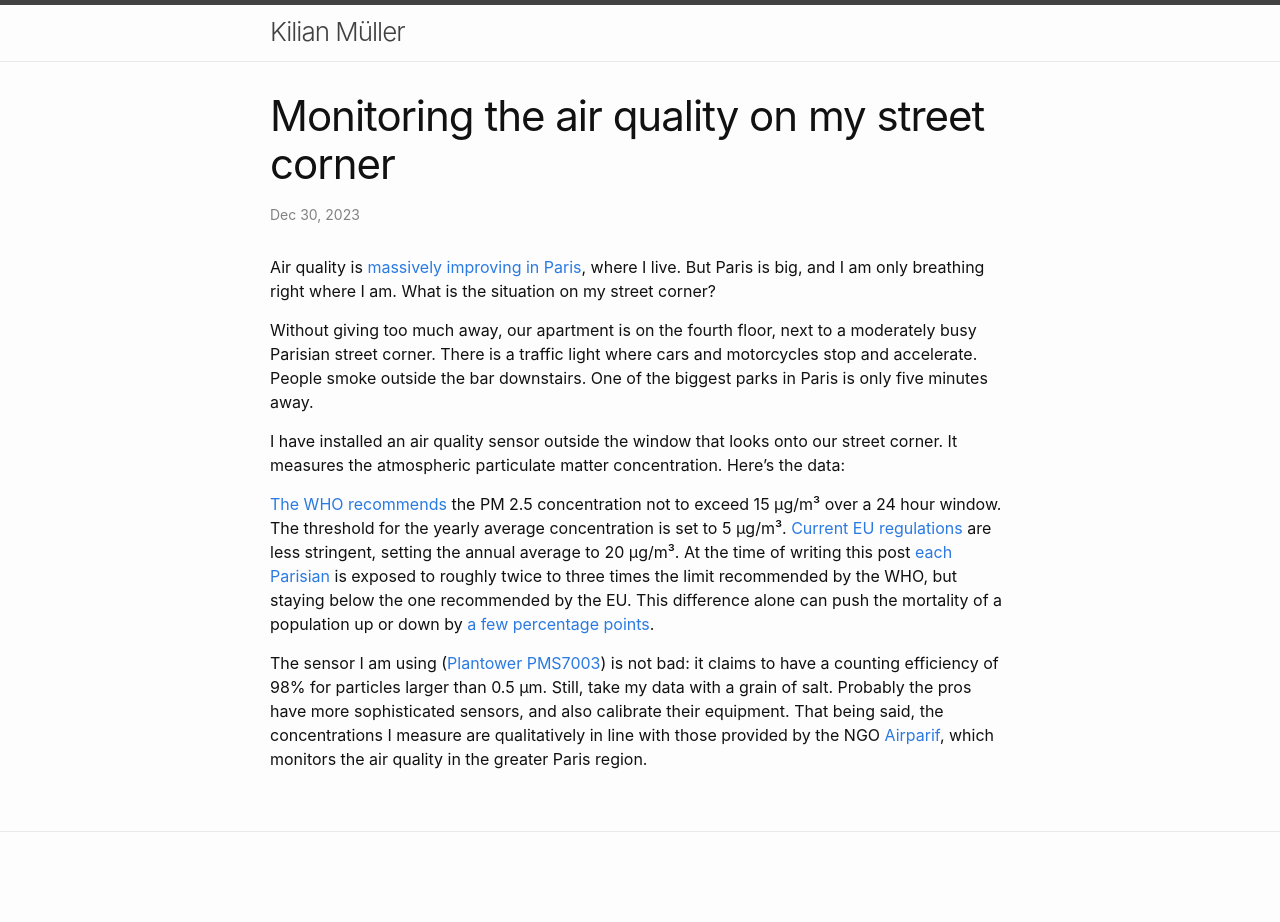
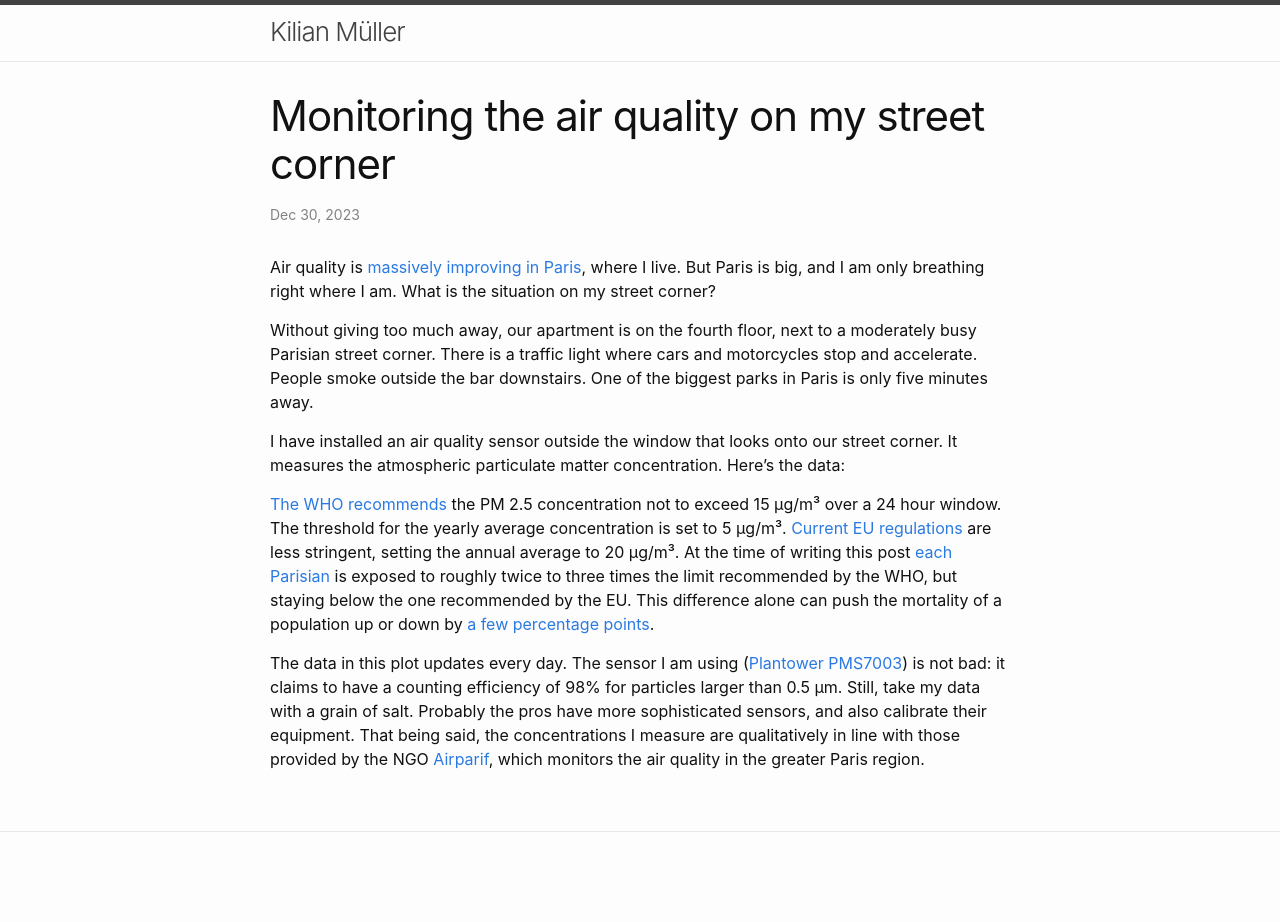
Before and after one commit to kilianmuller/kilianmuller.github.io, a Jekyll site: the page built from _posts/2023-12-30-Air-Quality-On-My-Street-Corner.md, in a window 1280 px wide. Built offline with Jekyll 4.4.1, drawn with Linux system fonts in a browser that asks for light colours; nearby versions of some CDN libraries; a script that is not in the unit is left out.

Commit message:
Add another sentence.

```diff
--- a/_posts/2023-12-30-Air-Quality-On-My-Street-Corner.md
+++ b/_posts/2023-12-30-Air-Quality-On-My-Street-Corner.md
@@ -80,4 +80,4 @@ function getUserColorScheme() {
 
 [The WHO recommends](https://www.who.int/publications/i/item/9789240034228) the PM 2.5 concentration not to exceed 15 μg/m³ over a 24 hour window. The threshold for the yearly average concentration is set to 5 μg/m³. [Current EU regulations](https://environment.ec.europa.eu/topics/air/air-quality/eu-air-quality-standards_en) are less stringent, setting the annual average to 20 μg/m³. At the time of writing this post [each Parisian](https://airparif.asso.fr/surveiller-la-pollution/bilan-et-cartes-annuels-de-pollution) is exposed to roughly twice to three times the limit recommended by the WHO, but staying below the one recommended by the EU. This difference alone can push the mortality of a population up or down by [a few percentage points](https://www.who.int/publications/i/item/9789240034228).
 
-The sensor I am using ([Plantower PMS7003](PMS7003)) is not bad: it claims to have a counting efficiency of 98% for particles larger than 0.5 μm. Still, take my data with a grain of salt. Probably the pros have more sophisticated sensors, and also calibrate their equipment. That being said, the concentrations I measure are qualitatively in line with those provided by the NGO [Airparif](https://airparif.asso.fr), which monitors the air quality in the greater Paris region.
+The data in this plot updates every day. The sensor I am using ([Plantower PMS7003](PMS7003)) is not bad: it claims to have a counting efficiency of 98% for particles larger than 0.5 μm. Still, take my data with a grain of salt. Probably the pros have more sophisticated sensors, and also calibrate their equipment. That being said, the concentrations I measure are qualitatively in line with those provided by the NGO [Airparif](https://airparif.asso.fr), which monitors the air quality in the greater Paris region.
```
